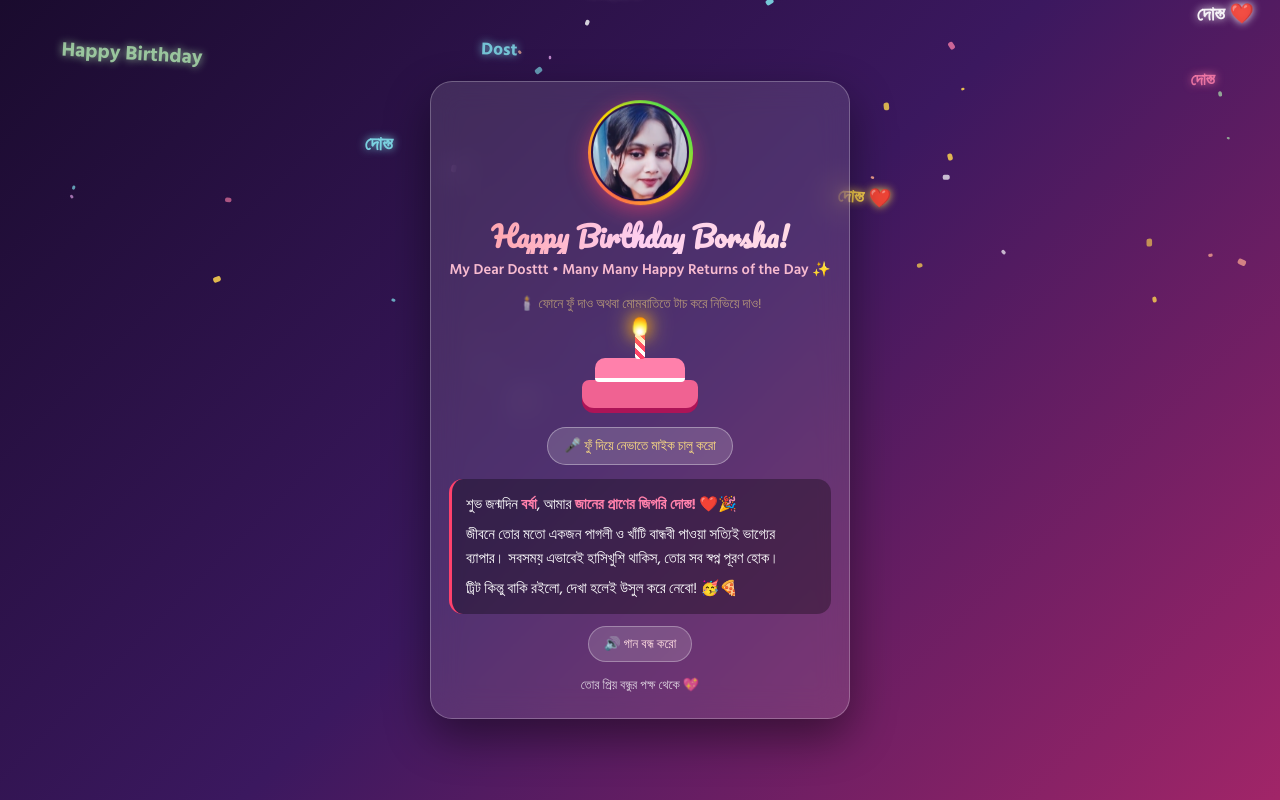
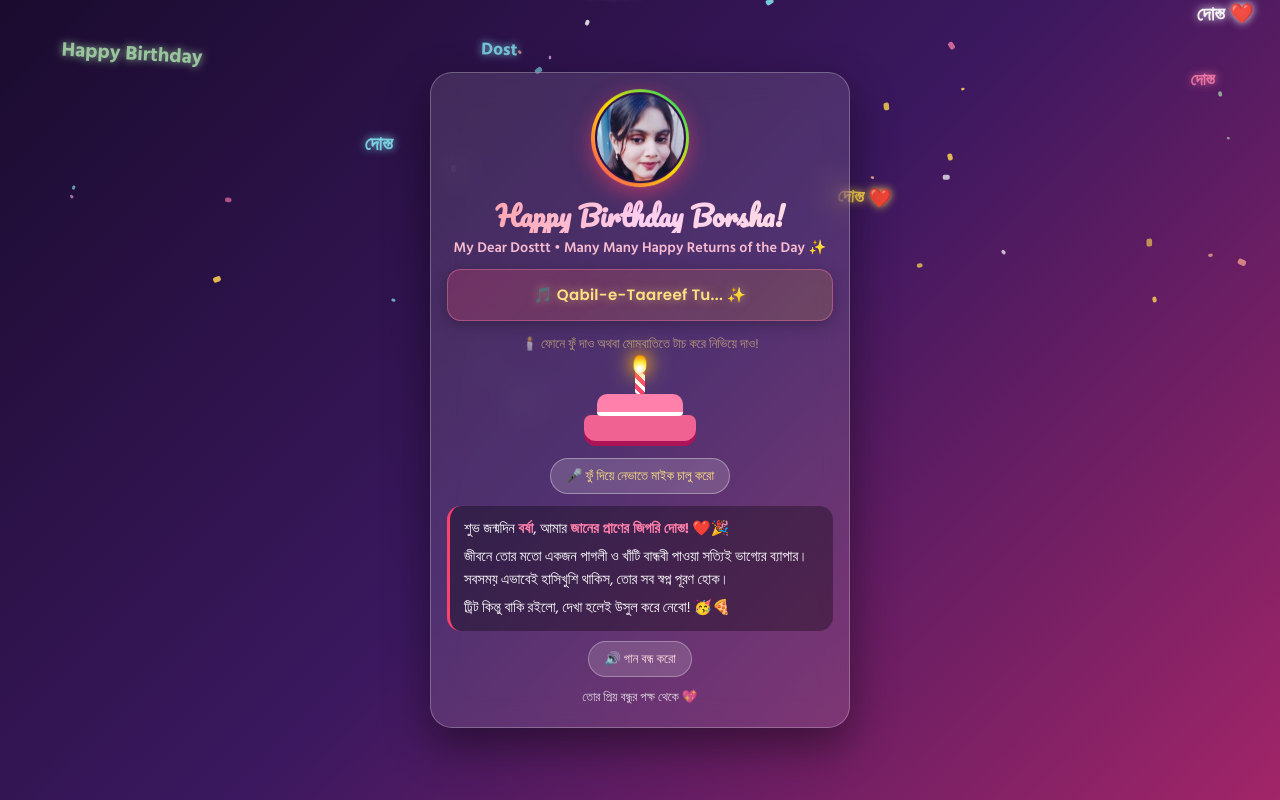
Before and after one commit to moinul-dev/happy-birthday-Borsha, a plain HTML site: page index.html in a window 1280 px wide. Drawn offline with Linux system fonts and the light colour scheme.

Commit message:
Enhance birthday celebration page with lyrics and styles
Updated styles and added lyrics display functionality.

```diff
--- a/index.html
+++ b/index.html
@@ -5,7 +5,7 @@
     <meta name="viewport" content="width=device-width, initial-scale=1.0, maximum-scale=1.0, user-scalable=no">
     <title>Happy Birthday Borsha! 🎉</title>
     <style>
-        @import url('https://fonts.googleapis.com/css2?family=Hind+Siliguri:wght@400;600;700&family=Pacifico&display=swap');
+        @import url('https://fonts.googleapis.com/css2?family=Hind+Siliguri:wght@400;600;700&family=Pacifico&family=Poppins:ital,wght@0,500;0,600;1,500&display=swap');
 
         * { margin: 0; padding: 0; box-sizing: border-box; -webkit-tap-highlight-color: transparent; }
 
@@ -71,7 +71,7 @@
             -webkit-backdrop-filter: blur(15px);
             border: 1px solid rgba(255, 255, 255, 0.25);
             border-radius: 22px;
-            padding: 22px 18px;
+            padding: 20px 16px;
             max-width: 420px;
             width: 100%;
             text-align: center;
@@ -79,9 +79,9 @@
         }
 
         .photo-frame {
-            width: 105px;
-            height: 105px;
-            margin: 0 auto 10px;
+            width: 98px;
+            height: 98px;
+            margin: 0 auto 8px;
             border-radius: 50%;
             padding: 3.5px;
             background: linear-gradient(45deg, #ff416c, #ffd700, #00e676);
@@ -106,27 +106,61 @@
 
         h1 {
             font-family: 'Pacifico', cursive;
-            font-size: 1.75rem;
+            font-size: 1.7rem;
             background: linear-gradient(to right, #ff9a9e, #fecfef, #ffdde1);
             -webkit-background-clip: text;
             -webkit-text-fill-color: transparent;
-            margin-bottom: 4px;
+            margin-bottom: 3px;
             line-height: 1.25;
         }
 
         .subtitle {
-            font-size: 0.92rem;
+            font-size: 0.9rem;
             color: #f8bbd0;
-            margin-bottom: 12px;
+            margin-bottom: 10px;
             font-weight: 600;
         }
 
-        .cake-section { margin: 8px auto 14px; cursor: pointer; user-select: none; }
+        /* রিয়েল-টাইম হিংলিশ লিরিক্স ডিসপ্লে বক্স */
+        .lyrics-box {
+            margin: 8px auto 12px;
+            padding: 10px 14px;
+            min-height: 52px;
+            background: linear-gradient(135deg, rgba(255, 65, 108, 0.22), rgba(255, 215, 0, 0.12));
+            border: 1px solid rgba(255, 128, 171, 0.4);
+            border-radius: 14px;
+            display: flex;
+            flex-direction: column;
+            justify-content: center;
+            align-items: center;
+            box-shadow: 0 4px 15px rgba(0, 0, 0, 0.25);
+        }
+
+        .lyric-line {
+            font-family: 'Poppins', sans-serif;
+            font-size: 0.94rem;
+            font-weight: 600;
+            color: #ffe082;
+            text-shadow: 0 0 10px rgba(255, 224, 130, 0.5);
+            letter-spacing: 0.3px;
+            transition: opacity 0.25s ease, transform 0.25s ease;
+        }
+
+        .lyric-line.pop {
+            animation: lyricPop 0.35s ease forwards;
+        }
+
+        @keyframes lyricPop {
+            0% { opacity: 0.3; transform: translateY(6px) scale(0.97); }
+            100% { opacity: 1; transform: translateY(0) scale(1); }
+        }
+
+        .cake-section { margin: 6px auto 12px; cursor: pointer; user-select: none; }
 
         .cake-hint {
-            font-size: 0.85rem;
+            font-size: 0.83rem;
             color: #ffe082;
-            margin-bottom: 6px;
+            margin-bottom: 5px;
             animation: pulseText 1.5s infinite;
         }
 
@@ -135,13 +169,13 @@
             50% { opacity: 0.55; }
         }
 
-        .cake-container { position: relative; width: 125px; height: 92px; margin: 0 auto; }
+        .cake-container { position: relative; width: 120px; height: 86px; margin: 0 auto; }
 
         .candle {
             position: absolute;
-            top: 12px; left: 50%;
+            top: 10px; left: 50%;
             transform: translateX(-50%);
-            width: 10px; height: 26px;
+            width: 10px; height: 24px;
             background: repeating-linear-gradient(45deg, #fff, #fff 4px, #ff416c 4px, #ff416c 8px);
             border-radius: 3px;
             z-index: 3;
@@ -149,9 +183,9 @@
 
         .flame {
             position: absolute;
-            top: -16px; left: 50%;
+            top: -15px; left: 50%;
             transform: translateX(-50%);
-            width: 13px; height: 18px;
+            width: 12px; height: 17px;
             background: radial-gradient(circle at 50% 80%, #fff 10%, #ffeb3b 45%, #ff9800 80%, transparent 100%);
             border-radius: 50% 50% 35% 35%;
             box-shadow: 0 0 14px #ff9800, 0 0 22px #ffeb3b;
@@ -163,9 +197,9 @@
 
         .smoke {
             position: absolute;
-            top: -20px; left: 50%;
+            top: -18px; left: 50%;
             transform: translateX(-50%);
-            font-size: 16px;
+            font-size: 15px;
             opacity: 0;
             pointer-events: none;
         }
@@ -174,7 +208,7 @@
 
         @keyframes smokeRise {
             0% { opacity: 0.9; transform: translate(-50%, 0) scale(0.8); }
-            100% { opacity: 0; transform: translate(-50%, -26px) scale(1.4); }
+            100% { opacity: 0; transform: translate(-50%, -24px) scale(1.4); }
         }
 
         @keyframes flicker {
@@ -184,9 +218,9 @@
 
         .cake-top {
             position: absolute;
-            top: 37px; left: 50%;
+            top: 34px; left: 50%;
             transform: translateX(-50%);
-            width: 90px; height: 24px;
+            width: 86px; height: 22px;
             background: #ff80ab;
             border-radius: 10px 10px 4px 4px;
             border-bottom: 4px solid #fff;
@@ -195,16 +229,16 @@
 
         .cake-bottom {
             position: absolute;
-            top: 59px; left: 50%;
+            top: 55px; left: 50%;
             transform: translateX(-50%);
-            width: 116px; height: 28px;
+            width: 112px; height: 26px;
             background: #f06292;
             border-radius: 7px 7px 12px 12px;
             box-shadow: 0 5px 0 #ad1457;
             z-index: 1;
         }
 
-        .btn-group { display: flex; flex-direction: column; gap: 8px; align-items: center; }
+        .btn-group { display: flex; flex-direction: column; gap: 7px; align-items: center; }
 
         .btn {
             background: linear-gradient(45deg, #ff416c, #ff4b2b);
@@ -226,29 +260,29 @@
             background: rgba(255, 255, 255, 0.16);
             border: 1px solid rgba(255, 255, 255, 0.35);
             color: #ffe082;
-            padding: 7px 16px;
+            padding: 6px 15px;
             border-radius: 50px;
-            font-size: 0.85rem;
+            font-size: 0.83rem;
             cursor: pointer;
             font-family: 'Hind Siliguri', sans-serif;
         }
 
         .music-toggle {
             display: inline-block;
-            margin: 12px auto 0;
+            margin: 10px auto 0;
             background: rgba(255, 255, 255, 0.15);
             border: 1px solid rgba(255, 255, 255, 0.3);
             color: #ffdde1;
             padding: 6px 15px;
             border-radius: 50px;
-            font-size: 0.84rem;
+            font-size: 0.83rem;
             cursor: pointer;
             font-family: 'Hind Siliguri', sans-serif;
         }
 
         .message-box {
-            margin-top: 14px;
-            padding: 14px;
+            margin-top: 12px;
+            padding: 12px 14px;
             background: rgba(0, 0, 0, 0.32);
             border-radius: 14px;
             border-left: 3.5px solid #ff416c;
@@ -261,10 +295,10 @@
             to { opacity: 1; transform: translateY(0); }
         }
 
-        .message-box p { font-size: 0.94rem; line-height: 1.55; color: #fff; margin-bottom: 7px; }
+        .message-box p { font-size: 0.92rem; line-height: 1.52; color: #fff; margin-bottom: 6px; }
         .message-box p:last-child { margin-bottom: 0; }
         .highlight { color: #ff80ab; font-weight: 700; }
-        .footer-tag { margin-top: 12px; font-size: 0.82rem; color: rgba(255, 255, 255, 0.78); }
+        .footer-tag { margin-top: 10px; font-size: 0.8rem; color: rgba(255, 255, 255, 0.78); }
     </style>
 </head>
 <body>
@@ -287,6 +321,11 @@
 
         <h1>Happy Birthday Borsha!</h1>
         <p class="subtitle">My Dear Dosttt • Many Many Happy Returns of the Day ✨</p>
+
+        <!-- গানের তালে তালে Hinglish Lyrics এখানে উঠবে -->
+        <div class="lyrics-box">
+            <div class="lyric-line" id="lyricDisplay">🎵 Qabil-e-Taareef Tu... ✨</div>
+        </div>
 
         <div class="cake-section" onclick="blowCandle()">
             <p class="cake-hint" id="cakeHint">🕯️ ফোনে ফুঁ দাও অথবা মোমবাতিতে টাচ করে নিভিয়ে দাও!</p>
@@ -328,11 +367,55 @@
 
         const bgMusic = document.getElementById('bgMusic');
         const musicBtn = document.getElementById('musicBtn');
+        const lyricDisplay = document.getElementById('lyricDisplay');
         let candleBlown = false;
         let isMusicStarted = false;
+        let currentLyricText = '';
 
         const START_TIME = 26;
         const END_TIME = 115;
+
+        // Dilruba.mp3 গানের ০:২৬ থেকে ১:৫৫ পর্যন্ত হুবহু টাইম-সিঙ্কড Hinglish Lyrics
+        const syncedLyrics = [
+            { time: 26.0, text: "🎵 Qabil-e-Taareef Tu..." },
+            { time: 30.2, text: "✨ Apsara Jaisi Hoobahu..." },
+            { time: 34.5, text: "👀 Dikhe Nigaahon Ko Tu Khoob-Khu..." },
+            { time: 39.2, text: "💫 Tera Asar Har Dam Roobaroo..." },
+            { time: 43.8, text: "❤️ Mehbooba, Main Deewana..." },
+            { time: 46.2, text: "🎶 I just wanna tell you Jaana..." },
+            { time: 48.5, text: "🌧️ Teri Adaon Ke Katre Shabnami..." },
+            { time: 52.8, text: "💖 Dilruba, Dilnasheen..." },
+            { time: 55.2, text: "🌸 Ba-Khuda Tu Haseen..." },
+            { time: 57.5, text: "👑 Tere Jaisi Hoor Na Koi..." },
+            { time: 62.0, text: "🌹 Tum Mile, Gul Khile..." },
+            { time: 66.5, text: "✨ Gulzaar Zindagi Yeh Ho Gayi..." },
+            { time: 71.5, text: "🎶 Dilruba, Dilnasheen... 🎶" },
+            { time: 80.5, text: "🎸 ✨ Music Vibe ✨ 🎸" },
+            { time: 88.5, text: "💭 Main Bhoolne Laga Hoon Kaam-Kaaj Sab..." },
+            { time: 93.0, text: "🔒 Kyunki Tune Yeh Dil Ko Qaid Kar Liya..." },
+            { time: 97.5, text: "💓 Khhalbali Machi, Aqal Na Bachi..." },
+            { time: 102.0, text: "🌟 Dakhal Tune Zindagi Mein Is Qadar Diya..." },
+            { time: 106.5, text: "🔥 Bana Main Majnu, Mastana, Aashiq Purana..." },
+            { time: 111.0, text: "💖 Sun Le Dil-Fenk Hoon Nahin..." }
+        ];
+
+        function updateLyricByTime(currentTime) {
+            let activeLine = syncedLyrics[0].text;
+            for (let i = 0; i < syncedLyrics.length; i++) {
+                if (currentTime >= syncedLyrics[i].time) {
+                    activeLine = syncedLyrics[i].text;
+                } else {
+                    break;
+                }
+            }
+            if (activeLine !== currentLyricText) {
+                currentLyricText = activeLine;
+                lyricDisplay.innerText = activeLine;
+                lyricDisplay.classList.remove('pop');
+                void lyricDisplay.offsetWidth; // এনিমেশন রিস্টার্ট করার জন্য
+                lyricDisplay.classList.add('pop');
+            }
+        }
 
         function forcePlayFromStart() {
             bgMusic.muted = false;
@@ -340,6 +423,7 @@
 
             const startPlay = () => {
                 bgMusic.currentTime = START_TIME;
+                updateLyricByTime(START_TIME);
                 bgMusic.play().then(() => {
                     isMusicStarted = true;
                     musicBtn.innerText = '🔊 গান বন্ধ করো';
@@ -379,10 +463,13 @@
             if (isMusicStarted && !bgMusic.paused && bgMusic.currentTime < START_TIME - 1) {
                 bgMusic.currentTime = START_TIME;
             }
+            updateLyricByTime(bgMusic.currentTime);
+
             if (bgMusic.currentTime >= END_TIME) {
                 bgMusic.pause();
                 bgMusic.currentTime = START_TIME;
                 musicBtn.innerText = '🔁 আবার বাজাও';
+                lyricDisplay.innerText = '🎂 Happy Birthday Dosttt! 💖';
             }
         });
 
```
